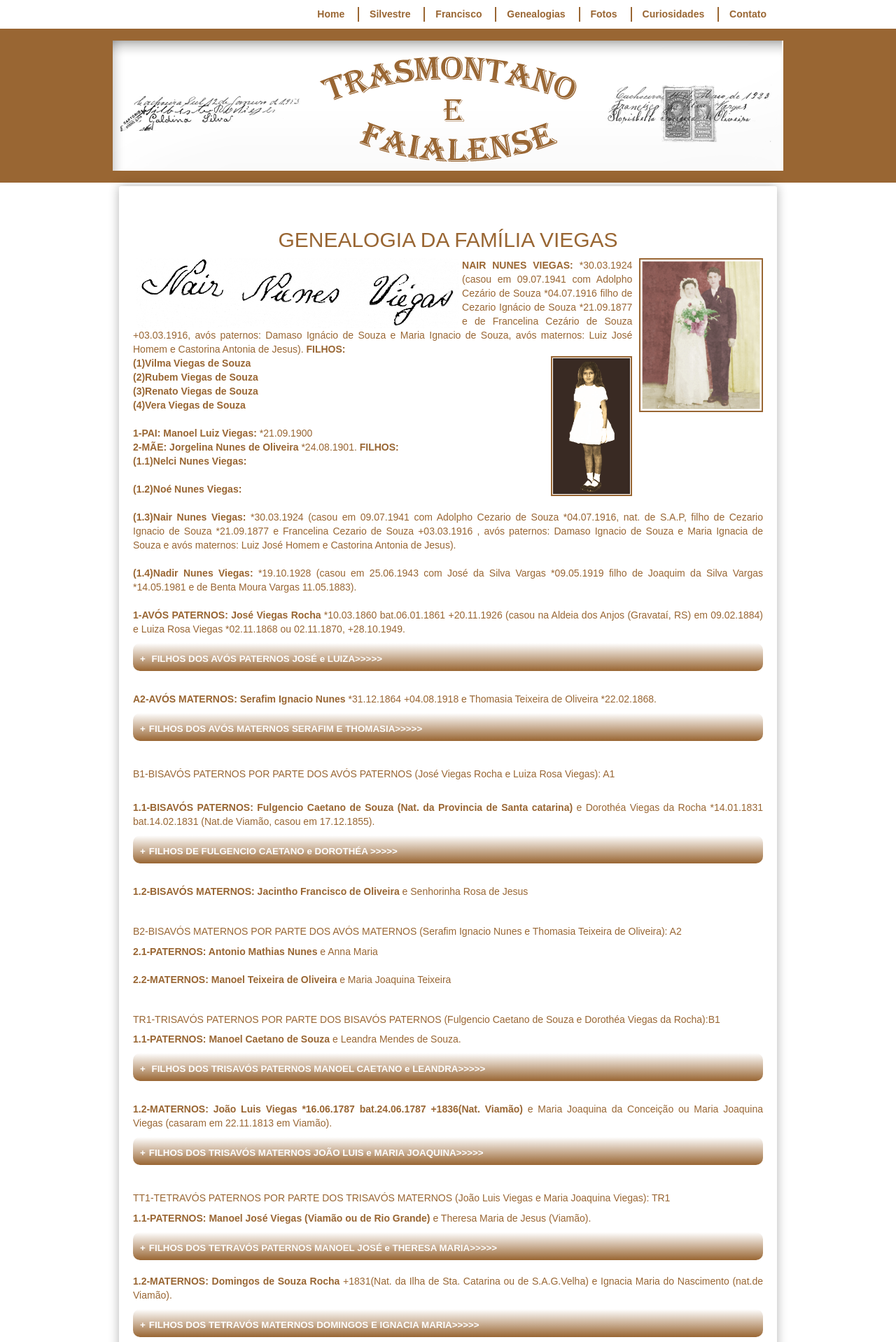
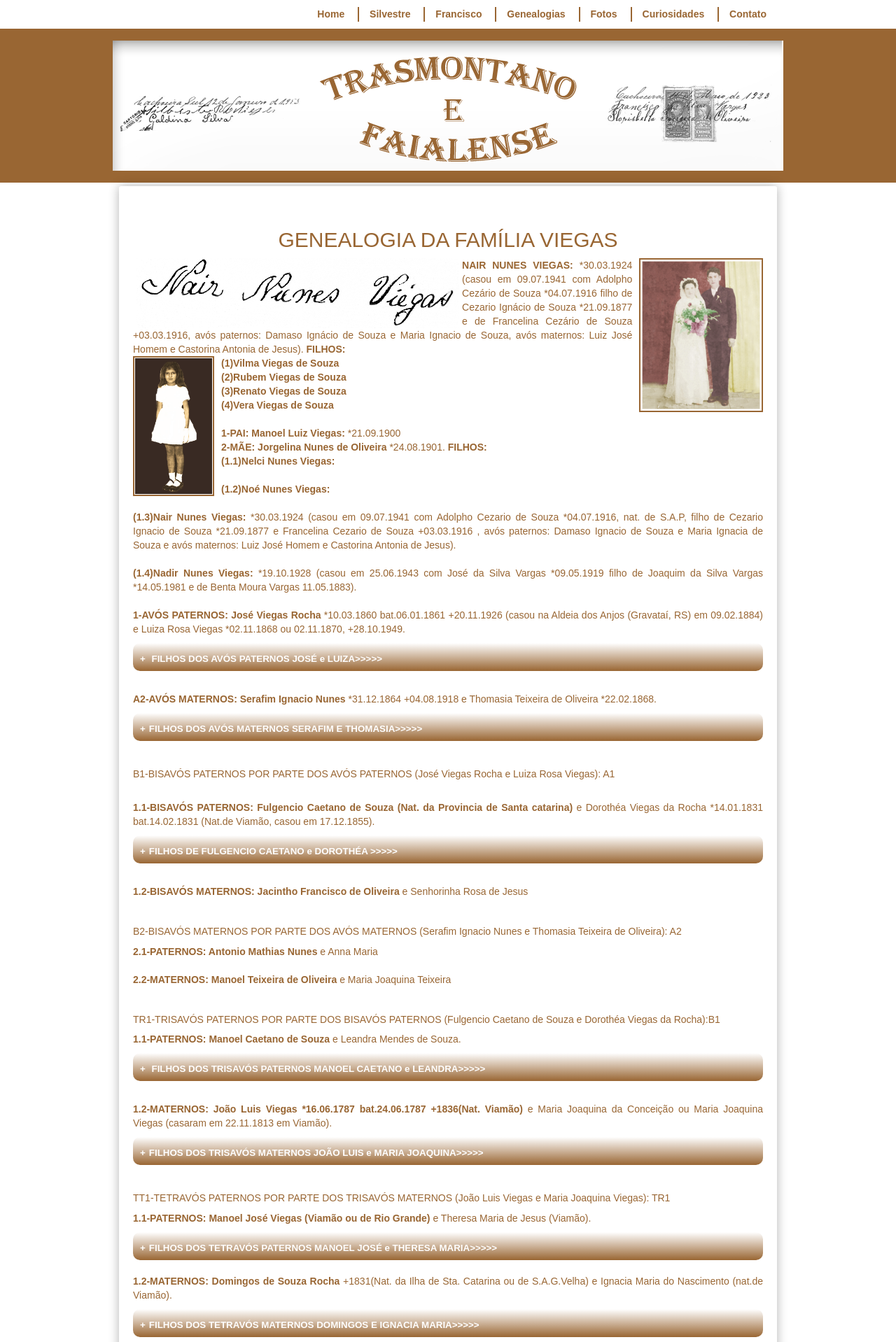
Before and after one commit to claudiovargas1955/claudiovargas1955.github.io, a Jekyll site: the page built from _pages/genealogia-da-familia-viegas.html, in a window 1280 px wide. Shown: the top 1918 px of the page at 70% size. Built offline with Jekyll 4.4.1, drawn with Linux system fonts in a browser that asks for light colours; some web fonts are replaced.

Commit message:
Update genealogia-da-familia-viegas.html

```diff
--- a/_pages/genealogia-da-familia-viegas.html
+++ b/_pages/genealogia-da-familia-viegas.html
@@ -50,7 +50,7 @@ title="Casamento de Nair Viegas e Adolfo Souza";/>
 <b>NAIR NUNES VIEGAS:</b> *30.03.1924 (casou em 09.07.1941 com Adolpho Cezário de Souza *04.07.1916 filho de Cezario Ignácio de Souza
 *21.09.1877 e de Francelina Cezário de Souza +03.03.1916, avós paternos: Damaso Ignácio de Souza e Maria Ignacio de Souza, avós maternos:
 Luiz José Homem e Castorina Antonia de Jesus).<b> FILHOS:</b><br/>
-<img class="dir" style="float:right; padding-botton:1px"; src="/images/1450760400VERA.png"  height="200px" title="Vera Viegas Souza -
+<img class="esq" style="float:left; padding-botton:1px"; src="/images/1450760400VERA.png"  height="200px" title="Vera Viegas Souza -
 27.02.1962";/>
 
 <b>(1)Vilma  Viegas de Souza</b><br/>
```
